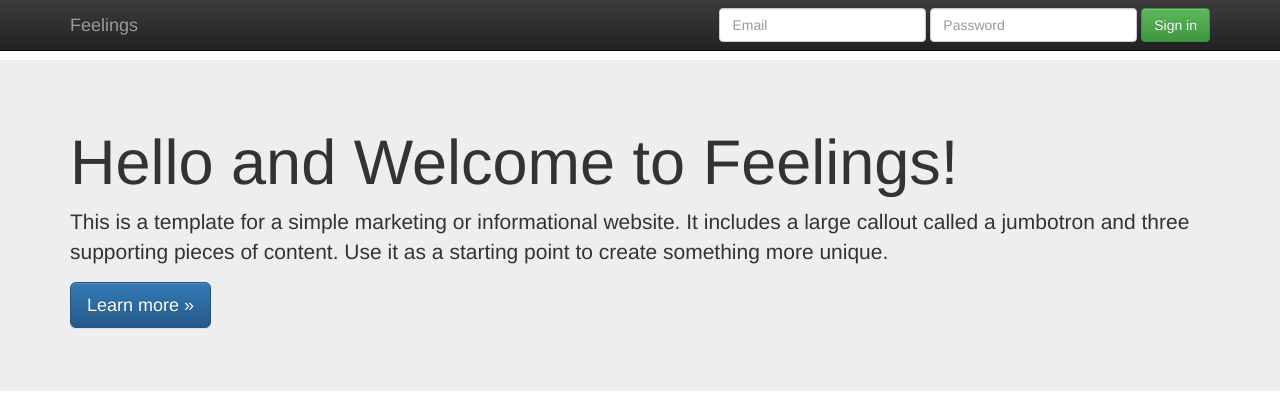
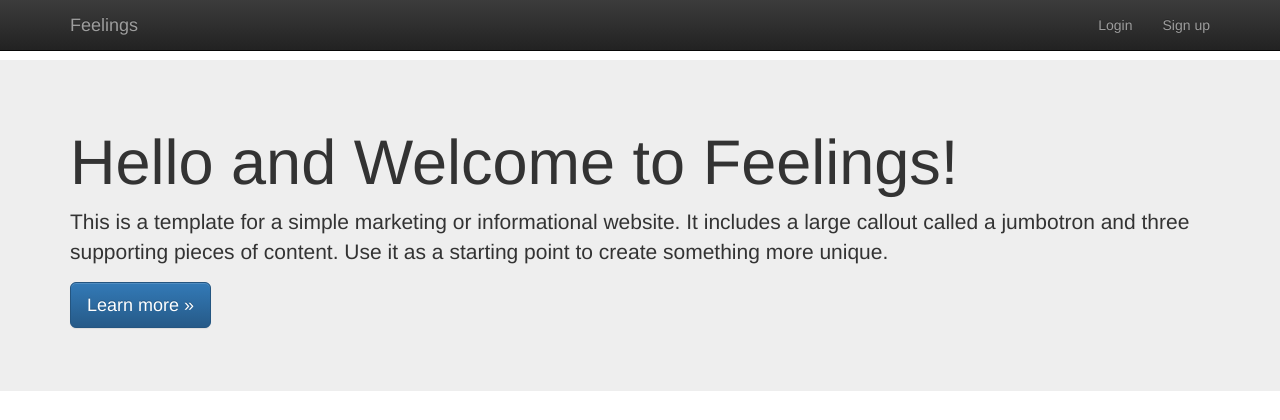
Before and after one commit to JoPuskar/feelings, a Django app: page / in a window 1280 px wide. Shown: the top 420 px of the page. Run offline with Django 3.2, Linux system fonts and the light colour scheme; parts of the project's set-up code (start-up, migrations or seed data) failed here and were passed over; some libraries are stand-ins or nearby versions.

Commit message:
Login things for starting users

```diff
--- a/templates/layout.html
+++ b/templates/layout.html
@@ -35,16 +35,16 @@
               </button>
               <a class="navbar-brand" href="{% url 'home' %}">Feelings</a>
             </div>
+
             <div id="navbar" class="navbar-collapse collapse">
-              <form class="navbar-form navbar-right">
-                <div class="form-group">
-                  <input type="text" placeholder="Email" class="form-control">
-                </div>
-                <div class="form-group">
-                  <input type="password" placeholder="Password" class="form-control">
-                </div>
-                <button type="submit" class="btn btn-success">Sign in</button>
-              </form>
+                    <ul class="nav navbar-nav navbar-right">
+                        {% if not user.is_authenticated %}
+                           <li><a href="{% url 'users:login' %}">Login</a></li>
+                           <li><a href="#">Sign up</a></li>
+                        {% else %}
+                            <li><a href="#">Record</a></li>
+                        {% endif %}
+                    </ul>
             </div><!--/.navbar-collapse -->
           </div>
         </nav>
```
Also changed, not shown: db.sqlite3.
